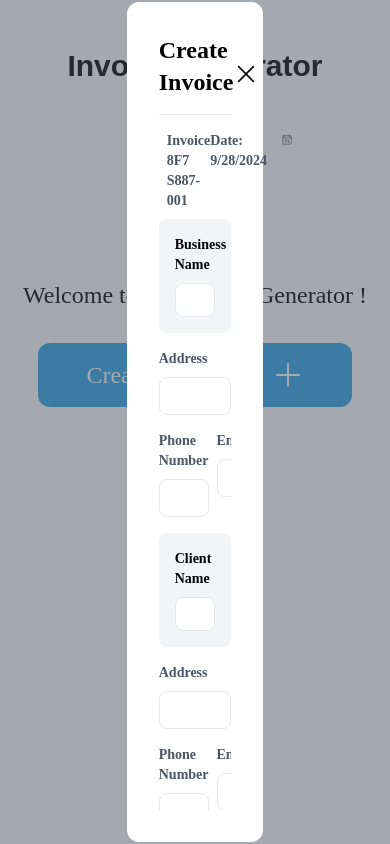
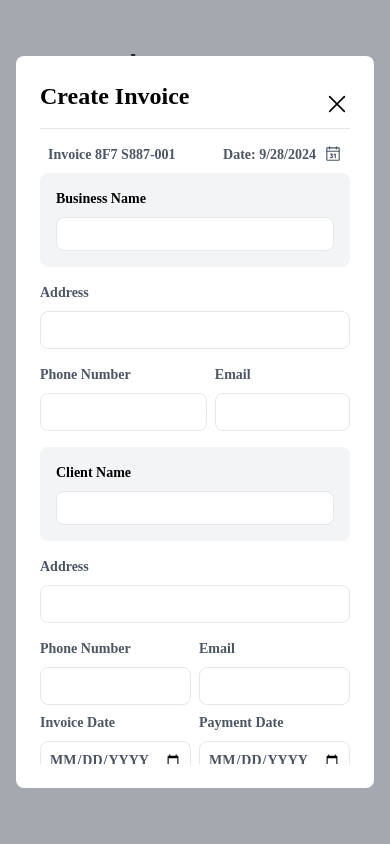
Before and after one commit to hari1614/invoice_generator, a React (Create React App) app: page / in a window 390 px wide. Both pictures are taken after a click on the button "Create an Invoice". Built offline with nearby package versions, Linux system fonts and the light colour scheme.

Commit message:
Added: Added responsiveness to the form.

```diff
--- a/src/components/InvoiceForm.jsx
+++ b/src/components/InvoiceForm.jsx
@@ -45,7 +45,7 @@ const InvoiceForm = ({ onClose, onSubmit, invoiceNumber }) => {
 
     return (
         <div className="fixed inset-0 bg-gray-600 bg-opacity-50 flex items-center justify-center z-50">
-            <div className="bg-white p-8 rounded-xl w-[35%] ">
+            <div className="bg-white p-6 md:p-8 rounded-lg w-full max-w-md mx-4">
 
                 <div className='flex justify-between'>
                     <h2 className="text-2xl font-bold mb-4">Create Invoice</h2>
```
